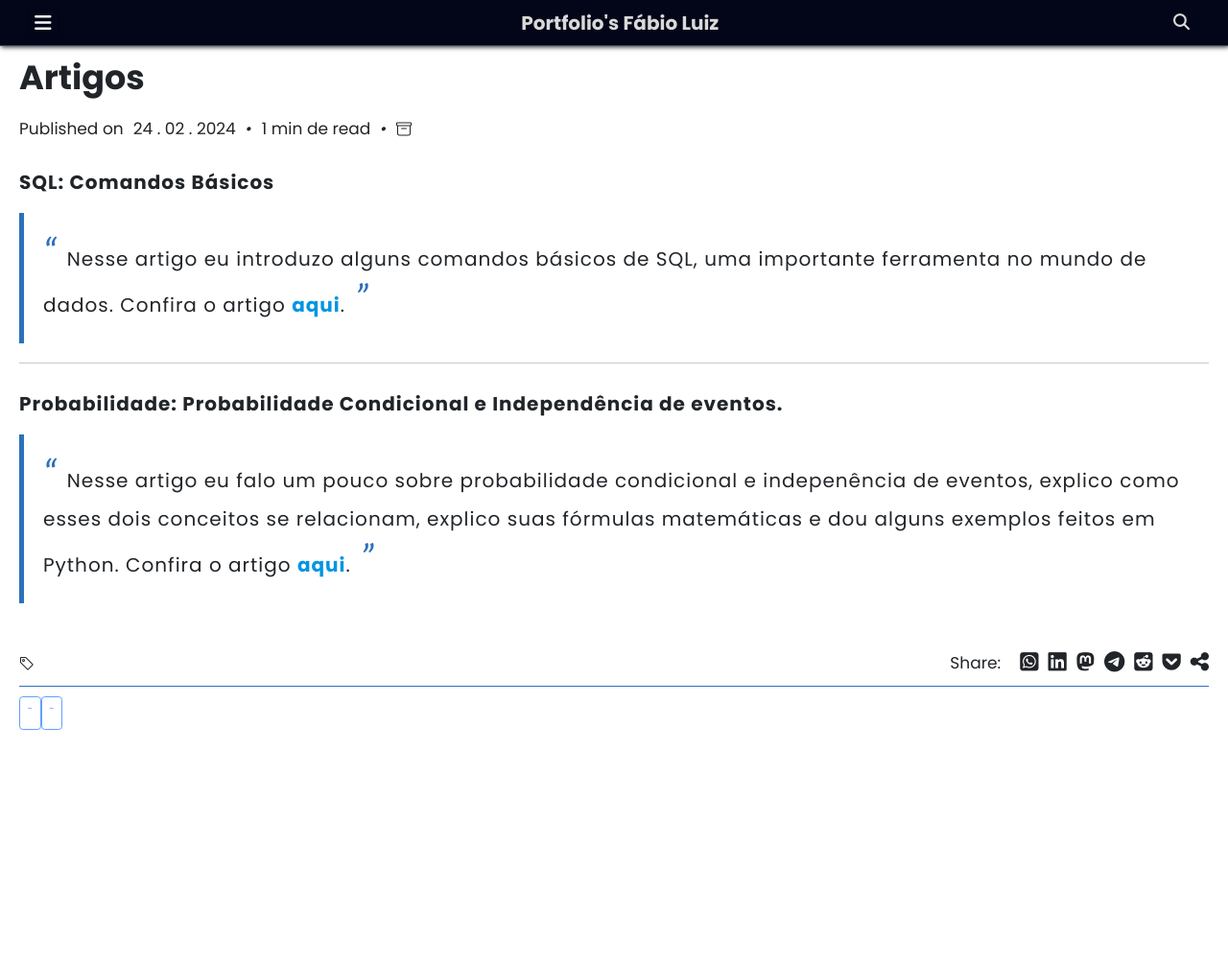
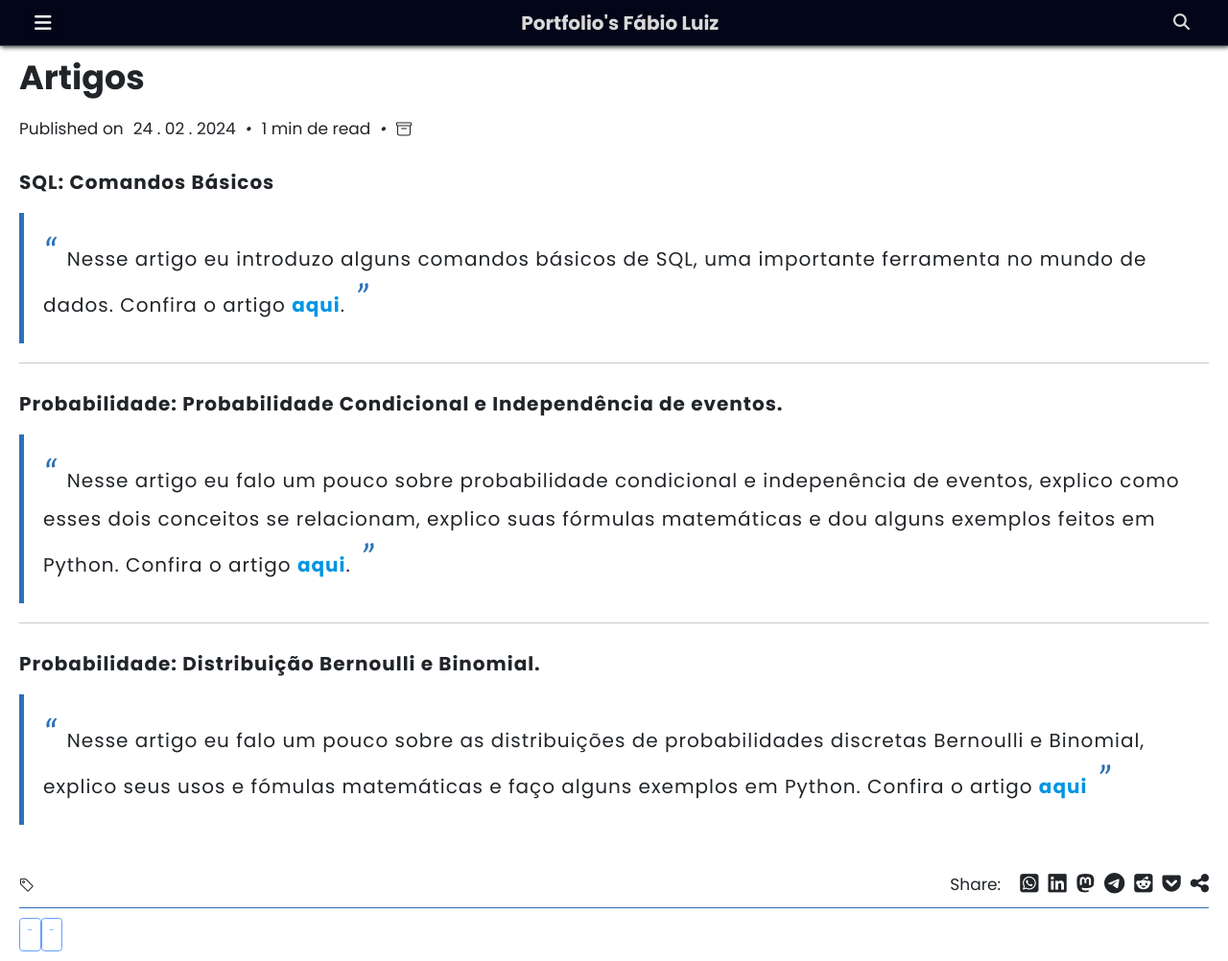
Before and after one commit to Fabio-luiz-sousa/Fabio-luiz-sousa.github.io, a Jekyll site: the page built from _posts/2024-02-24-artigos.md, in a window 1280 px wide and 1002 px high. Shown: the whole window at 96% size. Built offline with Jekyll 4.4.1, drawn with Linux system fonts in a browser that asks for light colours; the table of contents is made by our own code.

Commit message:
adionando mais artigos

```diff
--- a/_posts/2024-02-24-artigos.md
+++ b/_posts/2024-02-24-artigos.md
@@ -12,3 +12,7 @@
 ___
 #### Probabilidade: Probabilidade Condicional e Independência de eventos.
 > Nesse artigo eu falo um pouco sobre probabilidade condicional e indepenência de eventos, explico como esses dois conceitos se relacionam, explico suas fórmulas matemáticas e dou alguns exemplos feitos em Python. Confira o artigo [aqui](https://medium.com/@fabioprogramar/probabilidade-probabilidade-condicional-e-independ%C3%AAncia-de-eventos-96940781c5e7).
+
+---
+#### Probabilidade: Distribuição Bernoulli e Binomial.
+> Nesse artigo eu falo um pouco sobre as distribuições de probabilidades discretas Bernoulli e Binomial, explico seus usos e fómulas matemáticas e faço alguns exemplos em Python. Confira o artigo [aqui](https://medium.com/@fabioprogramar/probabilidade-distribui%C3%A7%C3%A3o-bernoulli-e-binomial-5a491eb6c64a)
```
